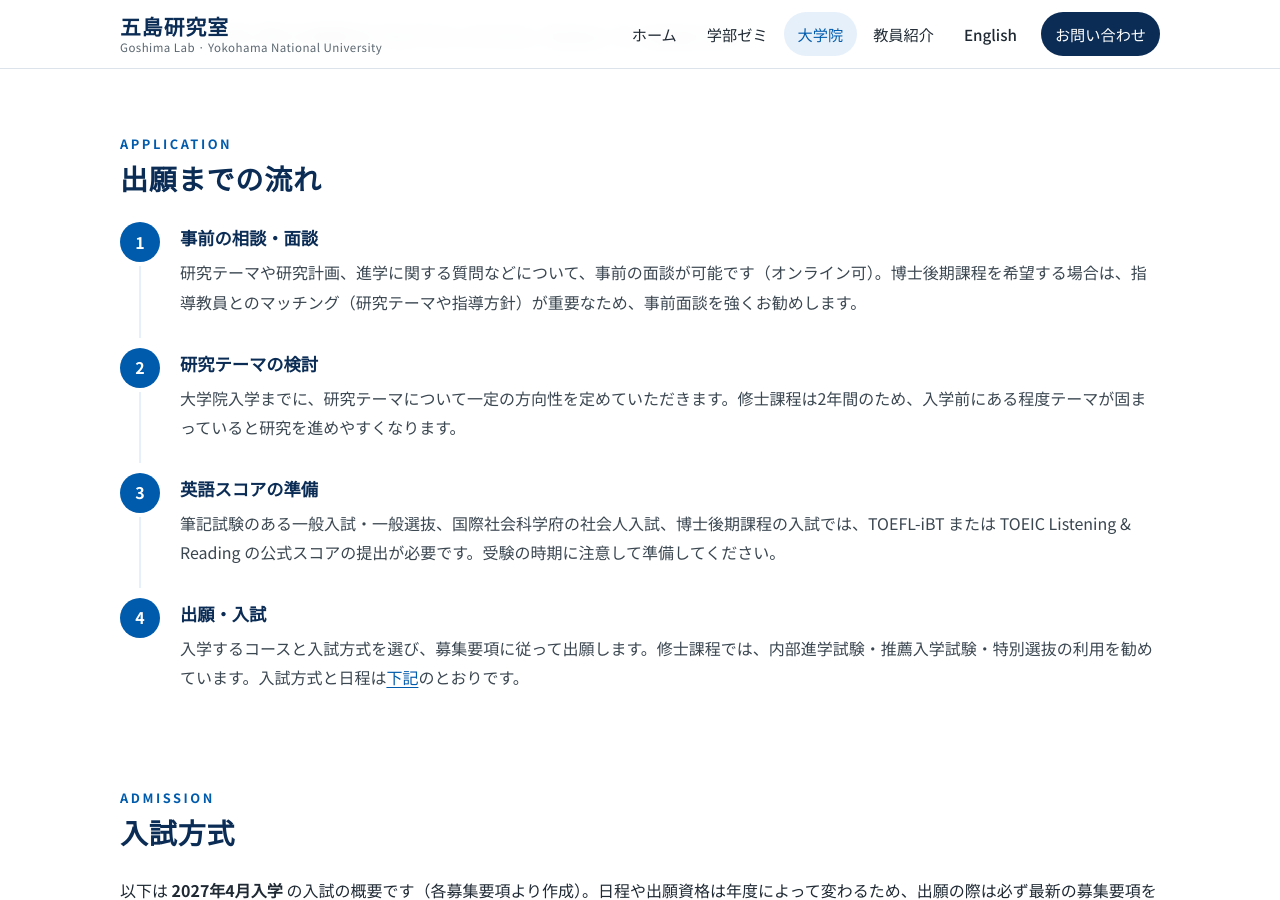
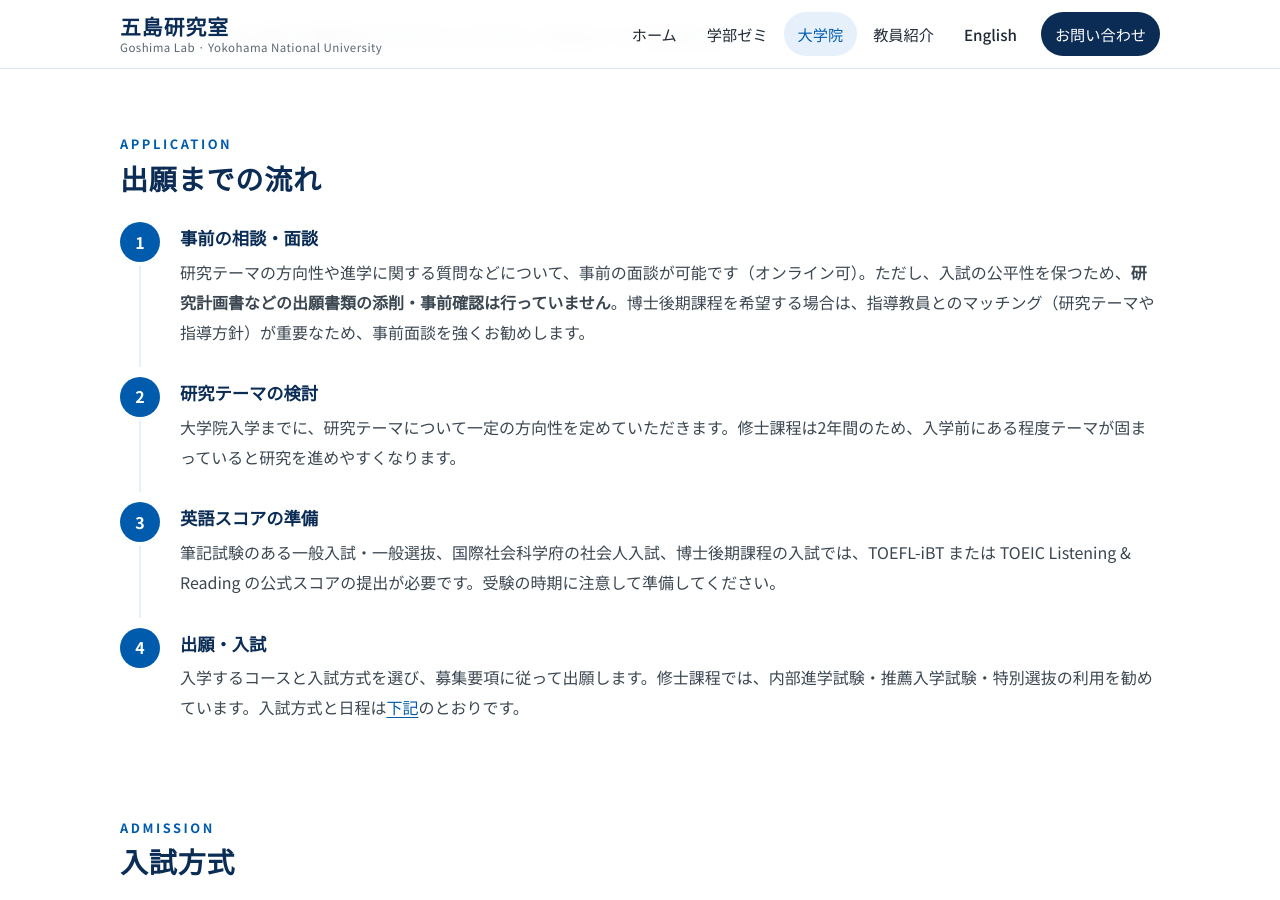
Before and after one commit to goshimalab/goshimalab-ynu-site, a Jekyll site: the page built from graduate.md, in a window 1280 px wide and 900 px high, scrolled down 2588 px. Built offline with Jekyll 4.4.1, drawn with Linux system fonts in a browser that asks for light colours; some of the changed text lies outside the part shown.

Commit message:
State explicitly that application documents are not proofread
Add a note to the application flow, FAQ and contact blocks of the
Japanese and English graduate pages clarifying that research plans and
other application documents are not reviewed or proofread, while
consultation on the direction of a research topic remains available.

Co-Authored-By: Claude Opus 5 <noreply@anthropic.com>

```diff
--- a/graduate.md
+++ b/graduate.md
@@ -117,7 +117,7 @@ has_contact: true
 <h2 id="flow"><span class="en">Application</span>出願までの流れ</h2>
 
 <ol class="steps">
-  <li><h3>事前の相談・面談</h3><p>研究テーマや研究計画、進学に関する質問などについて、事前の面談が可能です（オンライン可）。博士後期課程を希望する場合は、指導教員とのマッチング（研究テーマや指導方針）が重要なため、事前面談を強くお勧めします。</p></li>
+  <li><h3>事前の相談・面談</h3><p>研究テーマの方向性や進学に関する質問などについて、事前の面談が可能です（オンライン可）。ただし、入試の公平性を保つため、<strong>研究計画書などの出願書類の添削・事前確認は行っていません</strong>。博士後期課程を希望する場合は、指導教員とのマッチング（研究テーマや指導方針）が重要なため、事前面談を強くお勧めします。</p></li>
   <li><h3>研究テーマの検討</h3><p>大学院入学までに、研究テーマについて一定の方向性を定めていただきます。修士課程は2年間のため、入学前にある程度テーマが固まっていると研究を進めやすくなります。</p></li>
   <li><h3>英語スコアの準備</h3><p>筆記試験のある一般入試・一般選抜、国際社会科学府の社会人入試、博士後期課程の入試では、TOEFL-iBT または TOEIC Listening &amp; Reading の公式スコアの提出が必要です。受験の時期に注意して準備してください。</p></li>
   <li><h3>出願・入試</h3><p>入学するコースと入試方式を選び、募集要項に従って出願します。修士課程では、内部進学試験・推薦入学試験・特別選抜の利用を勧めています。入試方式と日程は<a href="#admission">下記</a>のとおりです。</p></li>
@@ -216,6 +216,7 @@ has_contact: true
 
 <div class="faq">
 <details><summary>他大学の大学院と併願しても問題ありませんか？</summary><div><p>はい、問題ありません。また、合格後に進学を辞退することも差し支えありません。進学先の選択は、ご自身の将来の目標に最も適した進路をご選択ください。</p></div></details>
+<details><summary>研究計画書の添削をお願いできますか？</summary><div><p>いいえ。入試の公平性を保つため、研究計画書をはじめとする出願書類の添削や事前の確認は行っていません。研究テーマの方向性や研究室との適合についての相談には応じますので、事前の面談をご利用ください。</p></div></details>
 <details><summary>研究生は募集していますか？</summary><div><p>現在、研究生は募集していません。</p></div></details>
 <details><summary>TAやRA制度はありますか？</summary><div><p>TAは入学翌年度から、RAは適宜募集します。ただし、自身の研究に差し支えない範囲での勤務時間（週1～2日）となります。また、研究テーマや予算、スキルセットの兼ね合いで、必ずしも全員がTA・RAとして雇用されるとは限りません。</p></div></details>
 <details><summary>学外との共同研究は可能ですか？</summary><div><p>可能です。研究テーマによっては私が外部に繋ぐことはありますし、自身で見つけてきても問題ありません。ただし、自身の修士論文や博士論文として発表できないプロジェクトの場合は従事する時間に上限を設ける場合もあります。</p></div></details>
@@ -223,4 +224,4 @@ has_contact: true
 <details><summary>日本学術振興会の特別研究員（PD）や外国人特別研究員の受け入れは可能ですか？</summary><div><p>可能です。受け入れる際には書類を作成する必要があるので、お早めにご相談ください。</p></div></details>
 </div>
 
-{% include contact.html title="事前の相談・面談（オンライン可）" text="研究テーマや研究計画の相談、進学に関する質問などは、下記のメールアドレスまでご連絡ください。" %}
+{% include contact.html title="事前の相談・面談（オンライン可）" text="研究テーマの方向性の相談や進学に関する質問などは、下記のメールアドレスまでご連絡ください（研究計画書の添削は行っていません）。" %}
```
Also changed, not shown: graduate-en.md (+3 -2 lines).
